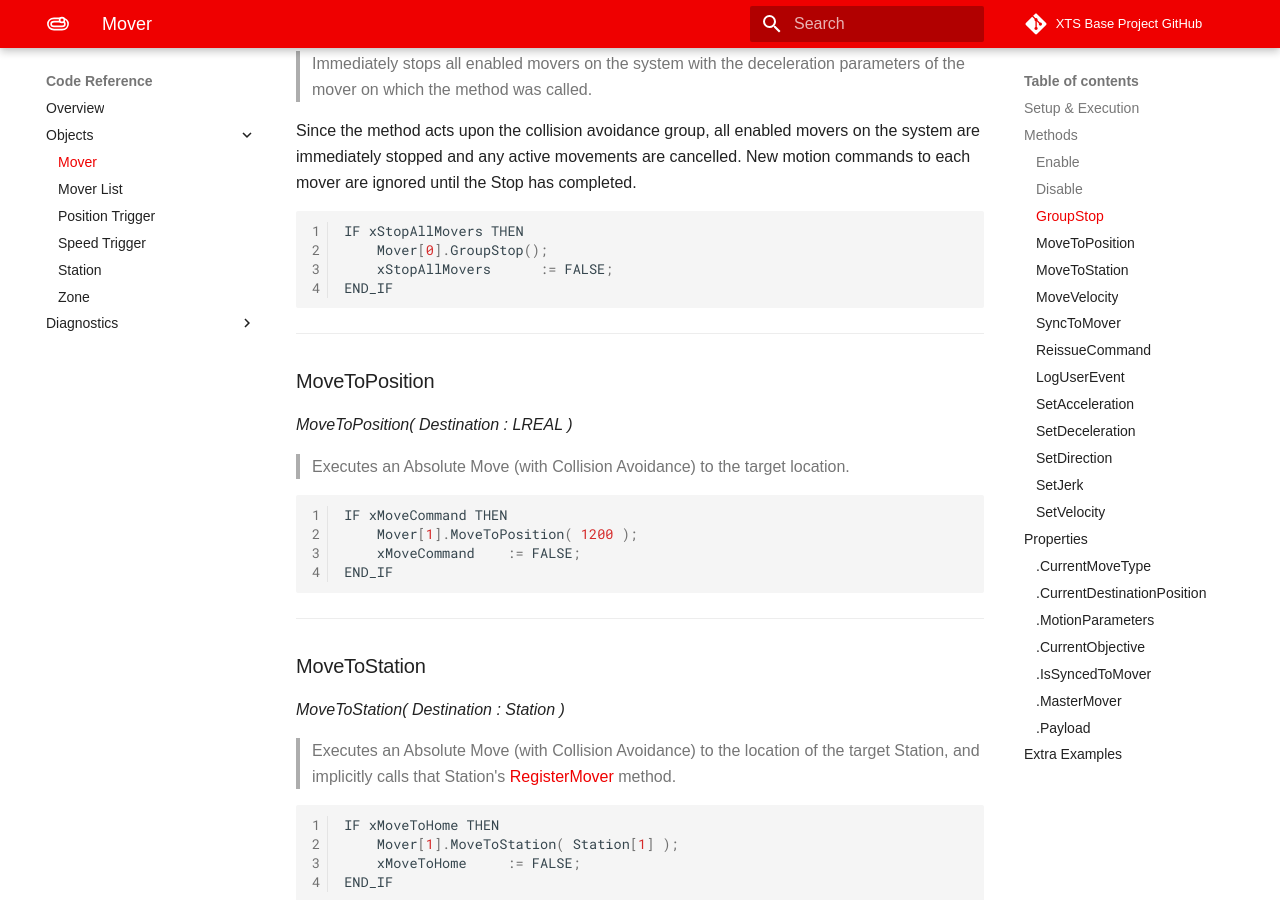
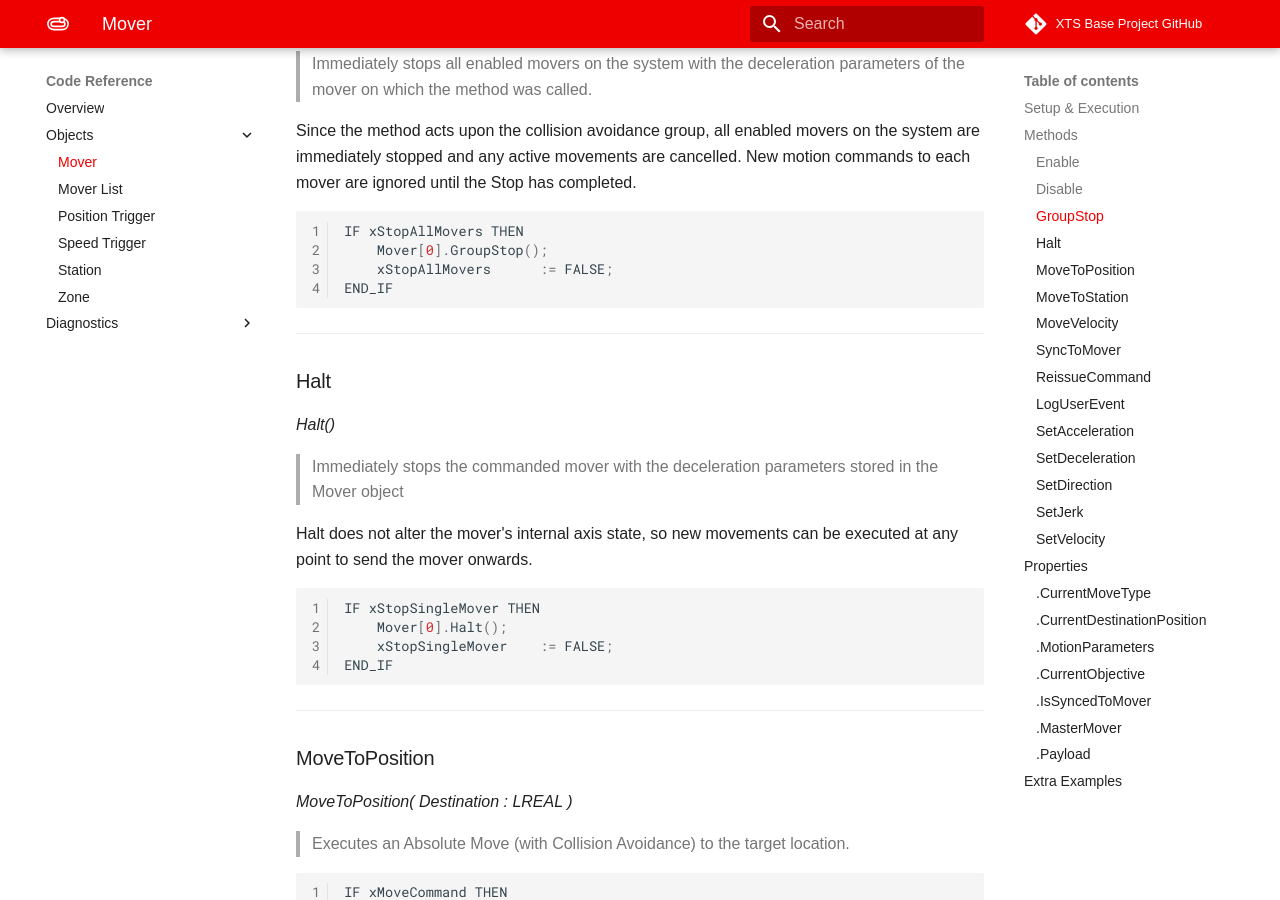
Before and after one commit to Beckhoff-USA-Community/XTS_Base, an MkDocs documentation site: the page built from Documentation/docs/CodeReference/Mover.md, in a window 1280 px wide and 900 px high, scrolled down 1769 px. Built offline with MkDocs 1.6.1 and Material for MkDocs 9.7.7, drawn with Linux system fonts in a browser that asks for light colours; some web fonts are replaced; comment, search, counter and statistics services are not loaded.

Commit message:
Fixed state machine flow issues, revised Halt implementations, and removed cyclic calls to Mover methods spamming the event logger

````diff
--- a/Documentation/docs/CodeReference/Mover.md
+++ b/Documentation/docs/CodeReference/Mover.md
@@ -76,6 +76,23 @@ Since the method acts upon the collision avoidance group, all enabled movers on
 IF xStopAllMovers THEN
 	Mover[0].GroupStop();
 	xStopAllMovers		:= FALSE;
+END_IF
+```
+
+---
+
+### Halt
+
+*Halt()*
+
+> Immediately stops the commanded mover with the deceleration parameters stored in the Mover object
+
+Halt does not alter the mover's internal axis state, so new movements can be executed at any point to send the mover onwards.
+
+```javascript
+IF xStopSingleMover THEN
+	Mover[0].Halt();
+	xStopSingleMover	:= FALSE;
 END_IF
 ```
 
--- a/Documentation/mkdocs.yml
+++ b/Documentation/mkdocs.yml
@@ -33,6 +33,7 @@ nav:
     - Getting Started:
             - Introduction:     GettingStarted/Introduction.md
             - First Steps:      GettingStarted/GettingStarted.md
+            - Quick Tips:       GettingStarted/QuickTips.md
     - Code Reference:
         - Overview:             CodeReference/Objectives.md
         - Objects:
````
Also changed, not shown: Documentation/docs/GettingStarted/QuickTips.md (added, +22 -0 lines), 13 other files.
